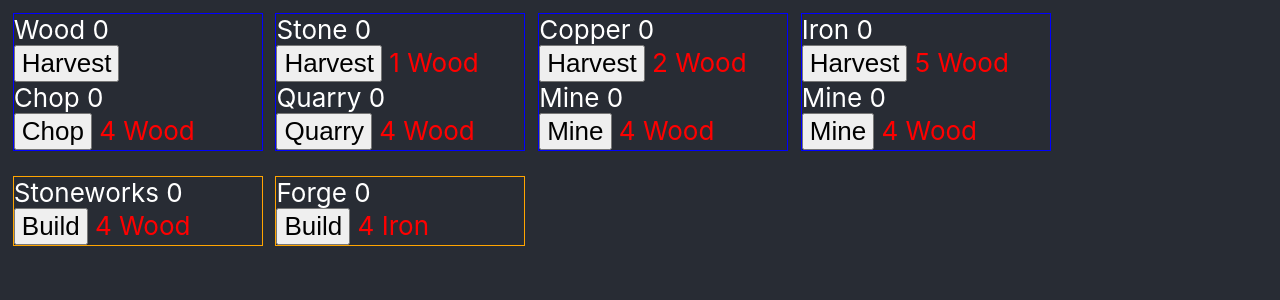
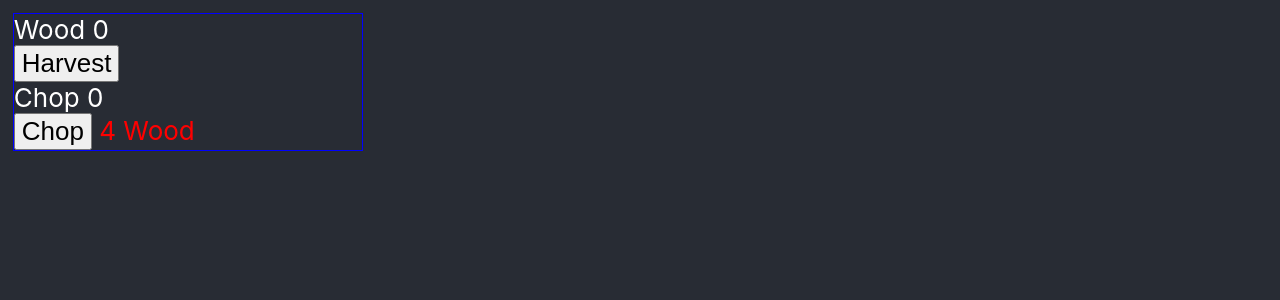
Before and after one commit to michael-k-goff/civulator, a React (Vite) app: page / in a window 1280 px wide. Shown: the top 300 px of the page. Built offline with nearby package versions, Linux system fonts and the light colour scheme.

Commit message:
Added resource visibility

```diff
--- a/src/App.css
+++ b/src/App.css
@@ -13,7 +13,7 @@
 }
 
 .resource-div {
-  width: 250px;
+  width: 350px;
   display:inline-block;
   margin: 0 1% 1% 0;
 
--- a/src/App.tsx
+++ b/src/App.tsx
@@ -104,6 +104,10 @@ let TSResourceDisplay = ({ resource }: { resource: Resource }): JSX.Element => {
   const [quantity, setQuantity] = useState(resource.quantity);
   const [auto_number, setAutoNumber] = useState(resource.auto_number);
 
+  if (!resource.visible) {
+    return <></>
+  }
+
   return (
     <div className="resource-div">
       {resource.resource_name} {Math.floor(resource.quantity)}
@@ -120,6 +124,9 @@ let TSResourceDisplay = ({ resource }: { resource: Resource }): JSX.Element => {
 }
 
 let PowerPlantDisplay = ({plant}: {plant: Power}): JSX.Element => {
+  if (!plant.visible) {
+    return <></>
+  }
   return <div className="power-div">
     {plant.name} {plant.quantity}
     <br />
@@ -150,7 +157,15 @@ const App = ():JSX.Element => {
       if (frameCount % 10 === 0) {
         for (let i=0; i<gameData.resources.length; i++) {
           gameData.resources[i].quantity += NumAutoBonus(gameData.resources[i]);
+          if (CanDo(gameData.resources[i].prereqs,1)) {
+            gameData.resources[i].visible = true
+          }
           total_quantity += gameData.resources[i].quantity
+        }
+        for (let i=0; i<powerData.length; i++) {
+          if (CanDo(powerData[i].prereqs,1)) {
+            powerData[i].visible=true
+          }
         }
       }
       setFrameCount((frameCount) => frameCount+1);
--- a/src/GameData.tsx
+++ b/src/GameData.tsx
@@ -13,9 +13,9 @@ export interface PowerName {
 
 export let GameDatabase: ResourceName[] = [
     {resource_name: "Wood", auto_name:"Chop", prereqs:{}, auto_prereqs:{"Wood":4}},
-    {resource_name: "Stone", auto_name:"Quarry", prereqs:{"Wood":1}, auto_prereqs:{"Wood":4}},
-    {resource_name: "Copper", auto_name:"Mine", prereqs:{"Wood":2}, auto_prereqs:{"Wood":4}},
-    {resource_name: "Iron", auto_name:"Mine", prereqs:{"Wood":5}, auto_prereqs:{"Wood":4}}
+    {resource_name: "Stone", auto_name:"Quarry", prereqs:{"Wood":1}, auto_prereqs:{"Wood":4,"Stone":4}},
+    {resource_name: "Copper", auto_name:"Mine", prereqs:{"Stone":2}, auto_prereqs:{"Copper":4}},
+    {resource_name: "Iron", auto_name:"Mine", prereqs:{"Copper":5}, auto_prereqs:{"Iron":4}}
 ]
 
 export let PowerDatabase: PowerName[] = [
@@ -29,14 +29,16 @@ export interface Resource{
     auto_name: string,
     auto_number: number,
     prereqs: {[prereq_resource: string]: number},
-    auto_prereqs: {[prereq_resource: string]: number}
+    auto_prereqs: {[prereq_resource: string]: number},
+    visible: boolean
   }
 
 export interface Power{
     name: string,
     quantity: number,
     prereqs: {[prereq_resource: string]: number},
-    affects: string[]
+    affects: string[],
+    visible: boolean
   }
 
 export let gameData: {[resource: string]: Resource[]} = {
@@ -49,15 +51,18 @@ for (let i=0; i<GameDatabase.length; i++) {
         auto_name:GameDatabase[i].auto_name,
         auto_number:0,
         prereqs: GameDatabase[i].prereqs,
-        auto_prereqs: GameDatabase[i].auto_prereqs
+        auto_prereqs: GameDatabase[i].auto_prereqs,
+        visible: false
       });
 }
+gameData.resources[0].visible=true
 export let powerData: Power[] = []
   for (let i=0; i<PowerDatabase.length; i++) {
     powerData = powerData.concat({
       name:PowerDatabase[i].plant_name,
       quantity:0,
       prereqs: PowerDatabase[i].prereqs,
-      affects: PowerDatabase[i].affects
+      affects: PowerDatabase[i].affects,
+      visible: false
     })
   }
```
